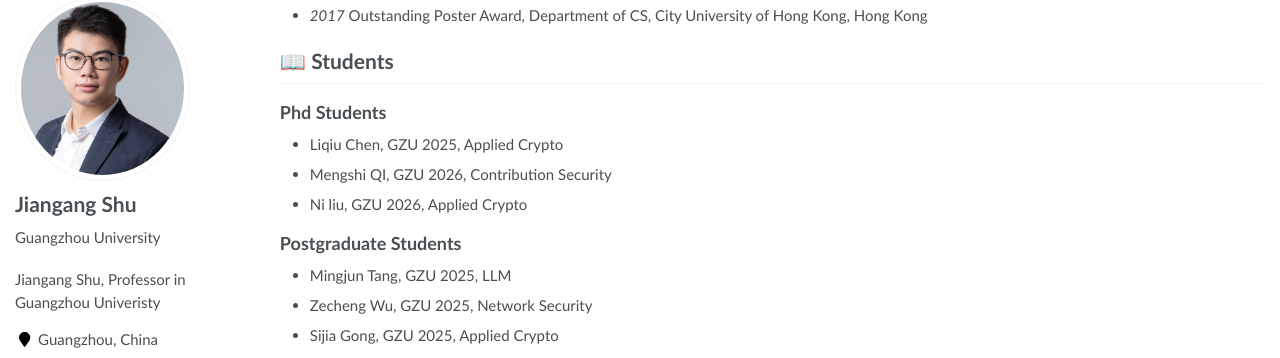
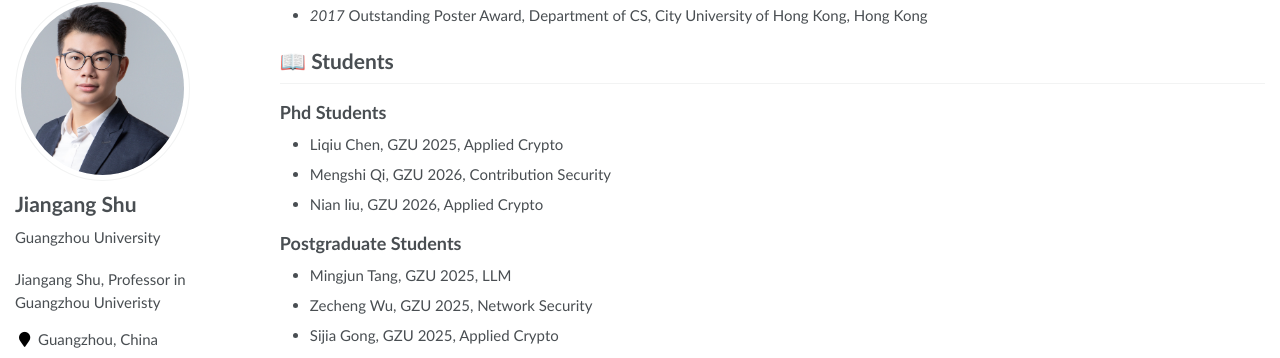
Before and after one commit to jgshu/jgshu.github.io, a Jekyll site: the page built from _pages/about.md, in a window 1280 px wide and 900 px high, scrolled down 2345 px. Shown: the part 95-453 px from the top of the window. Built offline with Jekyll 4.4.1, drawn with Linux system fonts in a browser that asks for light colours.

Commit message:
Update about.md

```diff
--- a/_pages/about.md
+++ b/_pages/about.md
@@ -127,8 +127,8 @@ I am currently a Professor &#38; PhD Supervisor in Cyberspace Institute of Advan
 ## Phd Students
 
 - Liqiu Chen,   GZU 2025, Applied Crypto
-- Mengshi QI,  GZU 2026, Contribution Security
-- Ni liu, GZU 2026, Applied Crypto
+- Mengshi Qi,  GZU 2026, Contribution Security
+- Nian liu, GZU 2026, Applied Crypto
 
 ## Postgraduate Students ##
 
```
